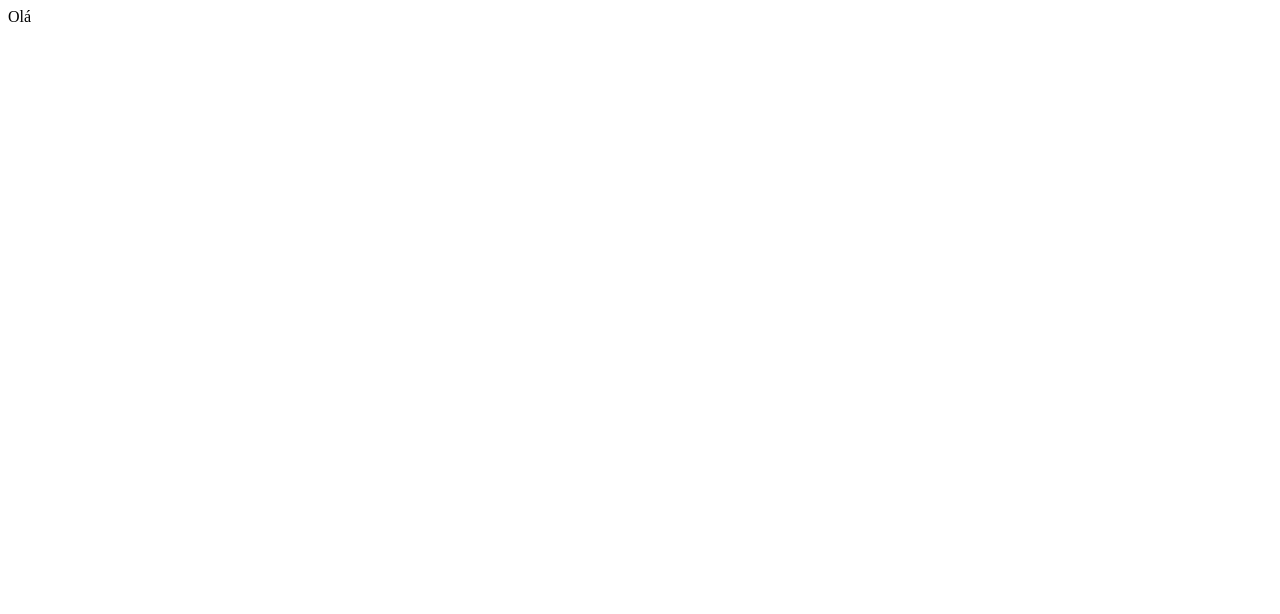
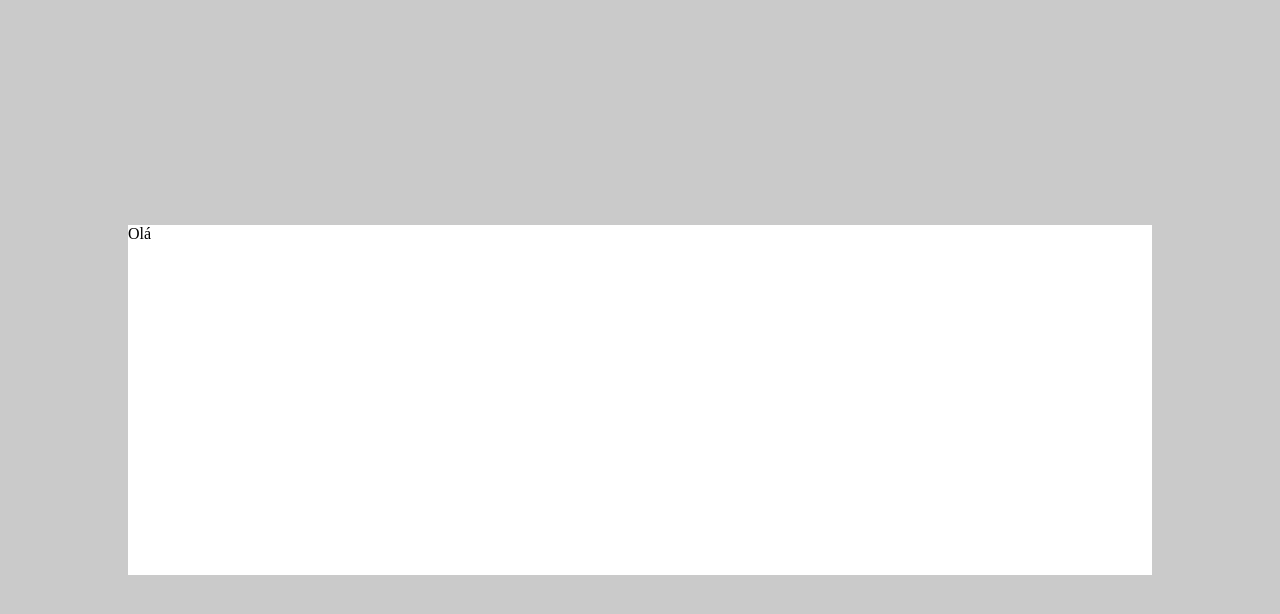
Before and after one commit to 3-du4rd4/react-calculator, a React (Create React App) app: page / in a window 1280 px wide. Shown: the top 614 px of the page. Built offline with nearby package versions, Linux system fonts and the light colour scheme.

Commit message:
preparando o container

```diff
--- a/src/App.js
+++ b/src/App.js
@@ -1,5 +1,11 @@
-function App() {
-  return <div className="App">Olá</div>
+import { Container, Content } from './styles'
+
+const App = () => {
+  return (
+    <Container>
+      <Content>Olá</Content>
+    </Container>
+  )
 }
 
 export default App
--- /dev/null
+++ b/src/components/Button/index.js
@@ -0,0 +1,5 @@
+const Button = () => {
+  return <div className="Button">Olá</div>
+}
+
+export default Button
--- /dev/null
+++ b/src/components/Button/styles.js
@@ -0,0 +1 @@
+import styled from 'styled-components'
--- /dev/null
+++ b/src/components/Input/index.js
@@ -0,0 +1,5 @@
+const Input = () => {
+  return <div className="Input">Olá</div>
+}
+
+export default Input
--- /dev/null
+++ b/src/components/Input/styles.js
@@ -0,0 +1 @@
+import styled from 'styled-components'
--- /dev/null
+++ b/src/global.js
@@ -0,0 +1,8 @@
+import { createGlobalStyle } from 'styled-components'
+
+export default createGlobalStyle`
+    *, body {
+        margin: 0;
+        padding: 0;
+    }
+`
--- a/src/index.js
+++ b/src/index.js
@@ -2,9 +2,12 @@ import React from 'react'
 import ReactDOM from 'react-dom/client'
 import App from './App'
 
+import GlobalStyles from './global'
+
 const root = ReactDOM.createRoot(document.getElementById('root'))
 root.render(
   <React.StrictMode>
+    <GlobalStyles />
     <App />
   </React.StrictMode>
 )
--- /dev/null
+++ b/src/styles.js
@@ -0,0 +1,17 @@
+import styled from 'styled-components'
+
+export const Container = styled.div`
+  width: 100%;
+  height: 100vh;
+  background-color: #cacaca;
+
+  display: flex;
+  align-items: center;
+  justify-content: center;
+`
+
+export const Content = styled.div`
+  background-color: #ffffff;
+  width: 80%;
+  min-height: 350px;
+`
```
